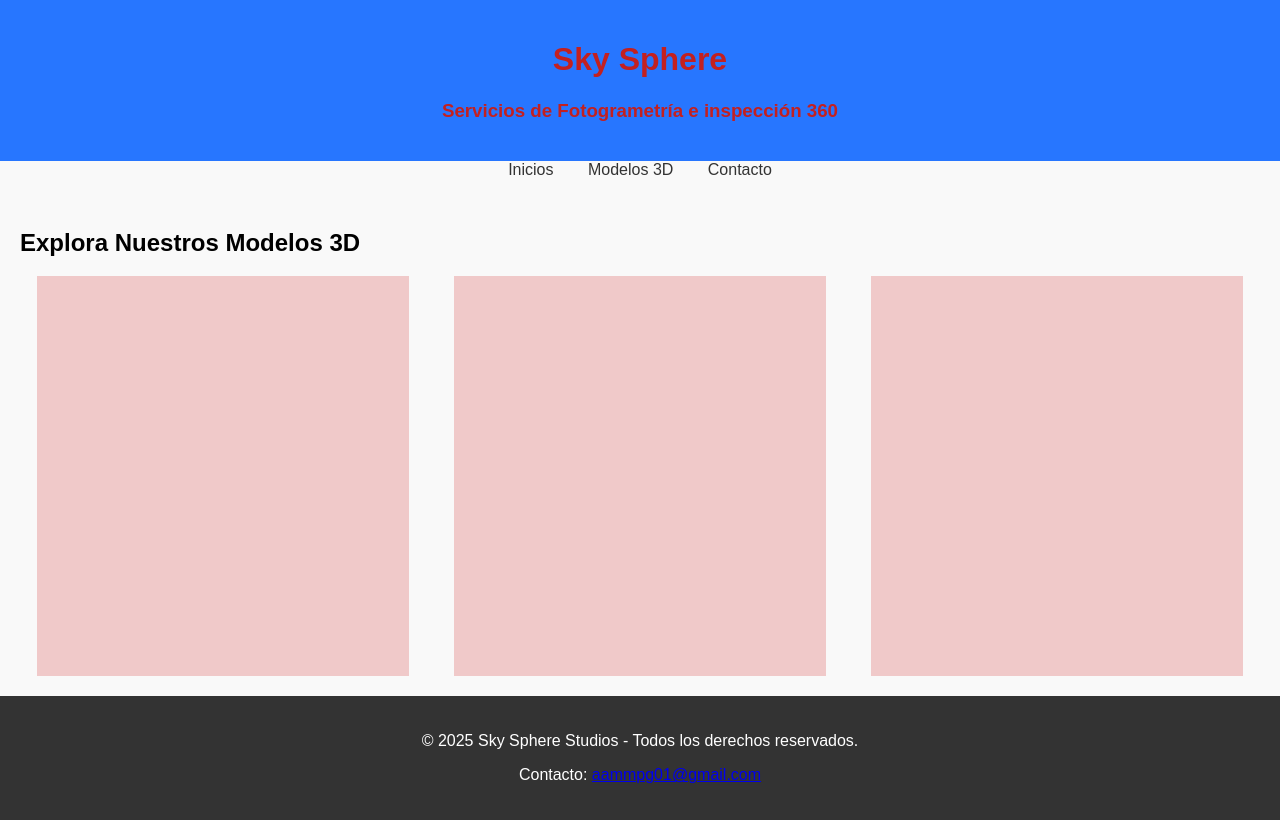
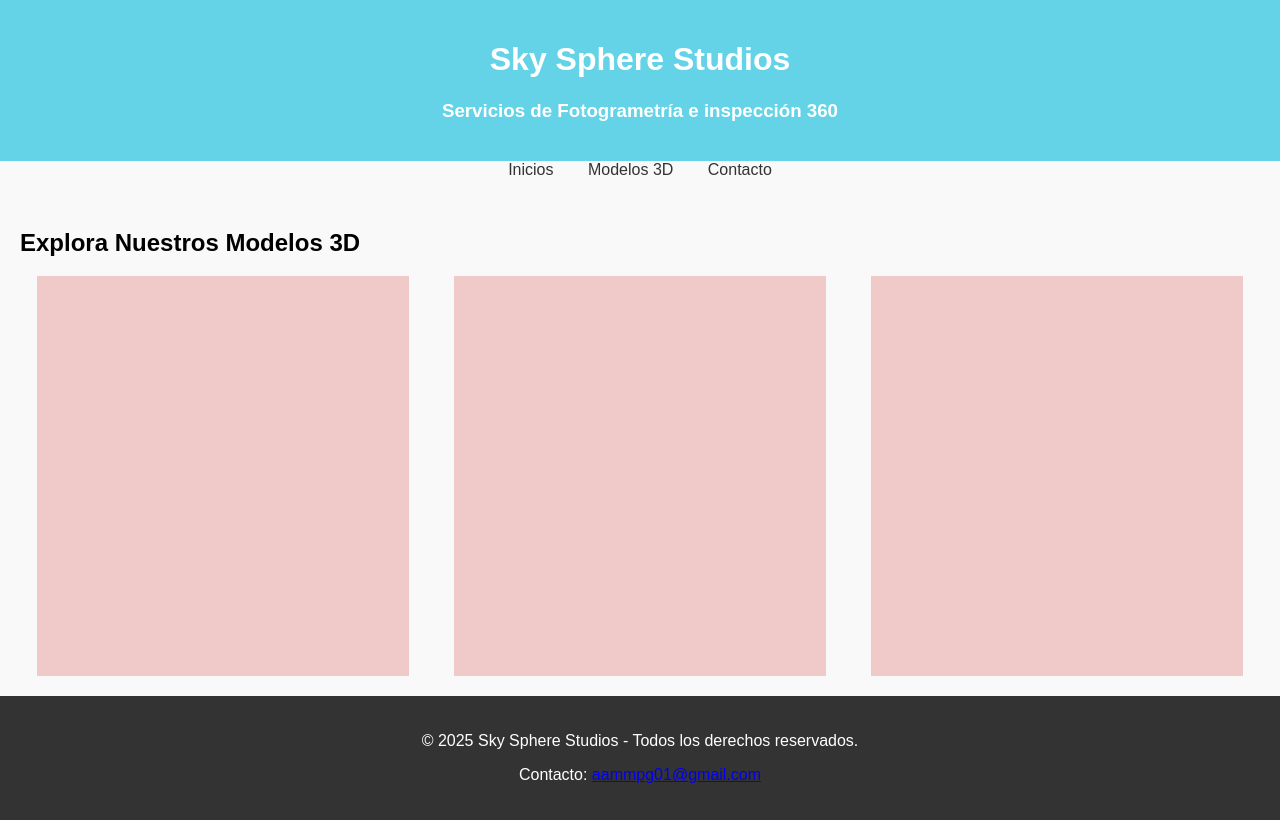
Before and after one commit to alfredom17/SkySphereStudiosWebpage, a plain HTML site: page index.html in a window 1280 px wide. Drawn offline with Linux system fonts and the light colour scheme; some packages are replaced by stand-ins of ours; a script that the page names is missing.

Commit message:
cambios prueba

```diff
--- a/css/style.css
+++ b/css/style.css
@@ -8,8 +8,8 @@ body {
 header {
     text-align: center;
     padding: 20px;
-    background-color: #2776ff;
-    color: #c32020;
+    background-color: #64d3e7;
+    color: #fff;
 }
 
 nav {
--- a/index.html
+++ b/index.html
@@ -12,7 +12,7 @@
 <body>
     <!-- Encabezado -->
     <header>
-        <h1>Sky Sphere</h1>
+        <h1>Sky Sphere Studios</h1>
         <h3>Servicios de Fotogrametría e inspección 360</h3>
     </header>
 
```
